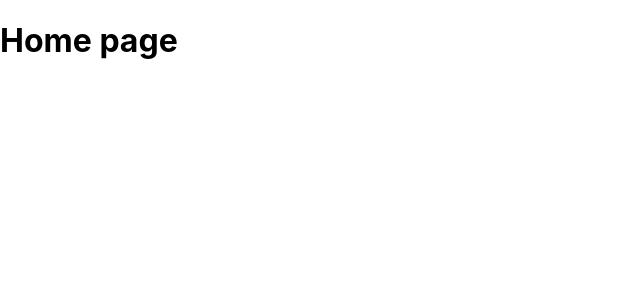
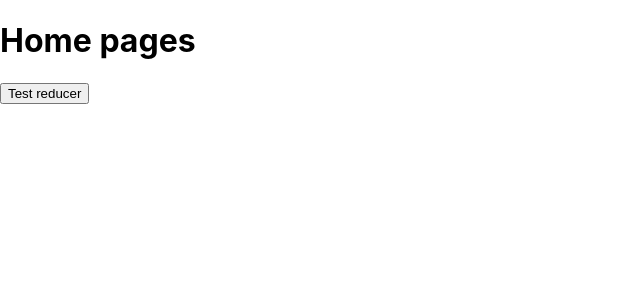
Before and after one commit to Chamma89/properties-test, a React (Create React App) app: page / in a window 1280 px wide. Shown: the top 300 px of the page, without its empty margins (0-640 px from the left). Built offline with nearby package versions, Linux system fonts and the light colour scheme.

Commit message:
Add reducer and property context  and connect to propert_context. Place actions in actions.js file  // const addToCart = (id, color, amount, product) => {

```diff
--- /dev/null
+++ b/src/actions.js
@@ -0,0 +1,2 @@
+export const ADD_PROPERTY = "ADD_PROPERTY";
+export const REMOVE_PROPERTY = "REMOVE_PROPERTY";
--- /dev/null
+++ b/src/context/property_context.js
@@ -0,0 +1,38 @@
+import React, { useEffect, useContext, useReducer } from "react";
+import reducer from "../reducers/property_reducer";
+import { REMOVE_PROPERTY, ADD_PROPERTY } from "../actions.js";
+
+const initialState = {
+  results: [],
+  savedProperties: [],
+};
+
+const PropertyContext = React.createContext();
+
+export const PropertyProvider = ({ children }) => {
+  const [state, dispatch] = useReducer(reducer, initialState);
+
+  // Add to list
+  // const addToCart = (id, color, amount, product) => {
+  //   dispatch({ type: ADD_TO_CART, payload: { id, color, amount, product } });
+  // };
+
+  const removeProperty = () => {
+    console.log("here");
+    dispatch({ type: REMOVE_PROPERTY });
+  };
+
+  // useEffect(() => {
+  //   localStorage.setItem("cart", JSON.stringify(state.cart));
+  // }, [state.cart]);
+
+  return (
+    <PropertyContext.Provider value={{ ...state, removeProperty }}>
+      {children}
+    </PropertyContext.Provider>
+  );
+};
+// make sure use
+export const usePropertyContext = () => {
+  return useContext(PropertyContext);
+};
--- a/src/index.js
+++ b/src/index.js
@@ -3,10 +3,13 @@ import ReactDOM from "react-dom";
 import "./index.css";
 import App from "./App";
 import reportWebVitals from "./reportWebVitals";
+import { PropertyProvider } from "./context/property_context";
 
 ReactDOM.render(
   <React.StrictMode>
-    <App />
+    <PropertyProvider>
+      <App />
+    </PropertyProvider>
   </React.StrictMode>,
   document.getElementById("root")
 );
--- a/src/pages/Home.js
+++ b/src/pages/Home.js
@@ -1,9 +1,14 @@
 import React from "react";
+import { property_data } from "../utils/constants";
+import { usePropertyContext } from "../context/property_context";
 
 const HomePage = () => {
+  const { removeProperty } = usePropertyContext();
+
   return (
     <main>
-      <h1>Home page</h1>
+      <h1>Home pages</h1>
+      <button onClick={() => removeProperty()}>Test reducer</button>
     </main>
   );
 };
--- /dev/null
+++ b/src/reducers/property_reducer.js
@@ -0,0 +1,11 @@
+import { REMOVE_PROPERTY, ADD_PROPERTY } from "../actions.js";
+
+const property_reducer = (state, action) => {
+  if (action.type === REMOVE_PROPERTY) {
+    return console.log("property reducer");
+  }
+
+  throw new Error(`No Matching "${action.type}" - action type`);
+};
+
+export default property_reducer;
```
Also changed, not shown: 1 other file (tests, documents, lock files or other folders).
